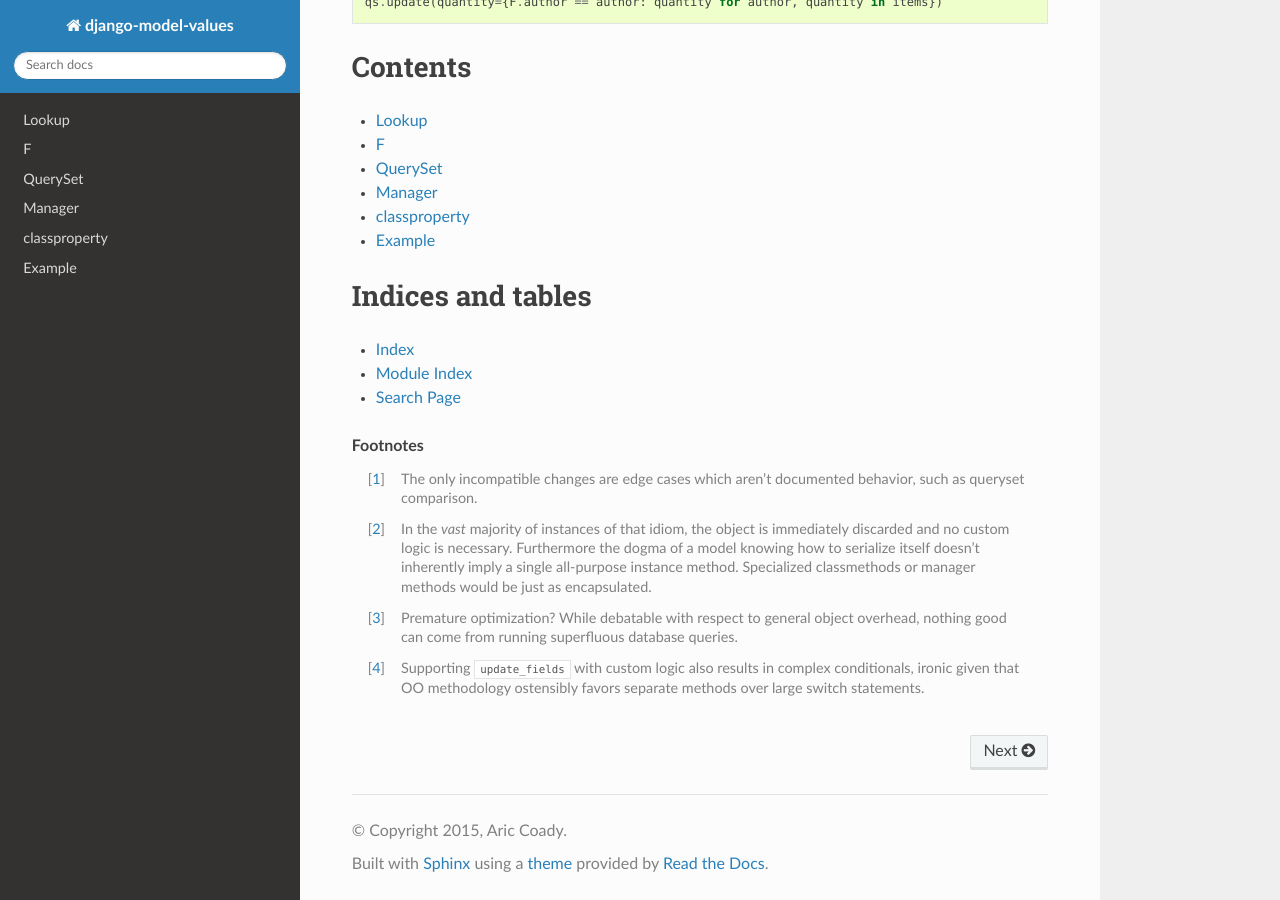
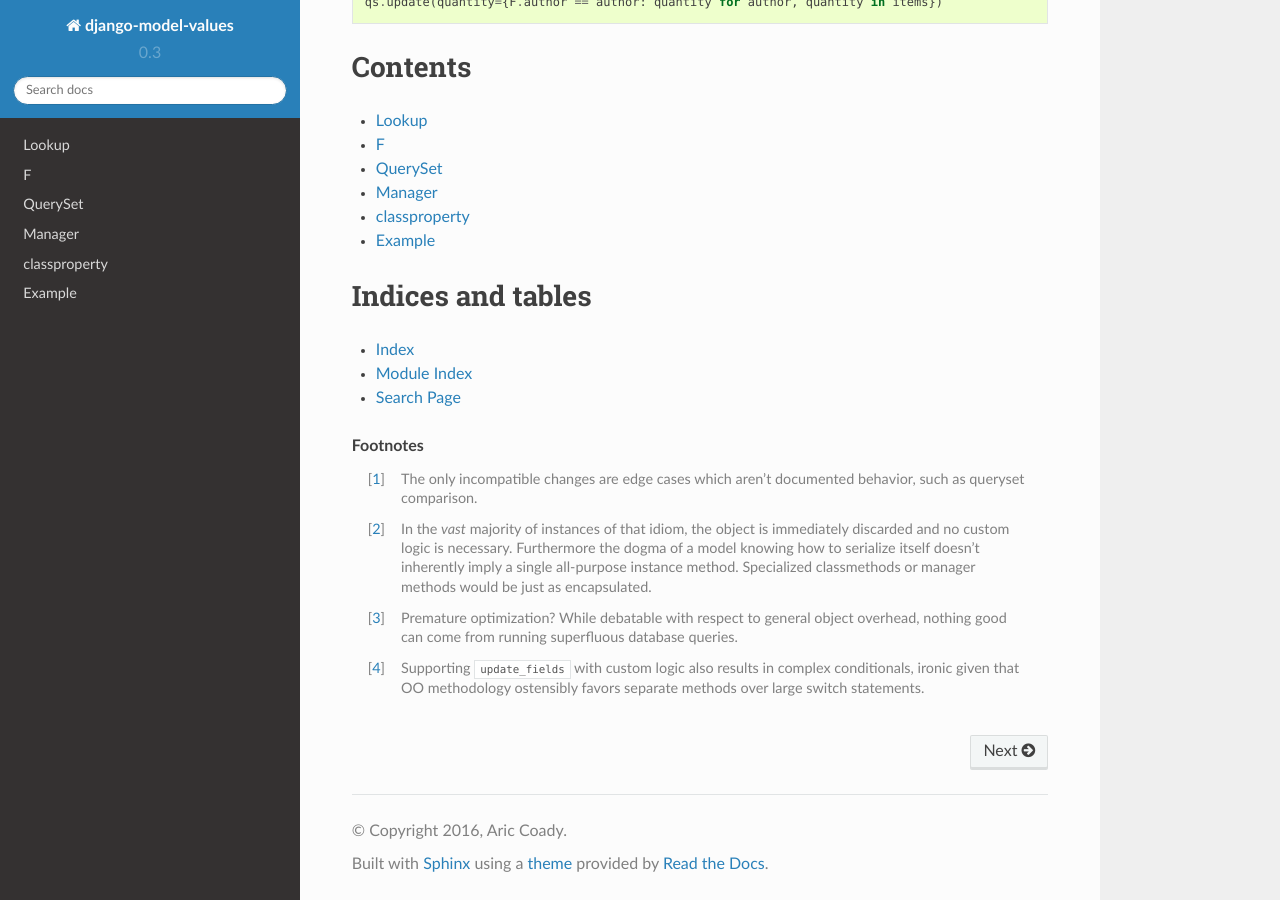
Before and after one commit to coady/django-model-values, a Sphinx documentation site: the page built from docs/index.rst, in a window 1280 px wide and 900 px high, scrolled down 5068 px. Built offline with Sphinx 7.4.7 and the Read the Docs theme 2.0.0, drawn with Linux system fonts in a browser that asks for light colours; the version number could not be read and is left out; the version number is read from the project's files by our own code.

Commit message:
Copyright update and install dependency fix.

```diff
--- a/docs/conf.py
+++ b/docs/conf.py
@@ -51,7 +51,7 @@
 
 # General information about the project.
 project = u'django-model-values'
-copyright = u'2015, Aric Coady'
+copyright = u'2016, Aric Coady'
 author = u'Aric Coady'
 
 # The version info for the project you're documenting, acts as replacement for
--- a/setup.py
+++ b/setup.py
@@ -1,9 +1,8 @@
 from setuptools import setup
-import model_values
 
 setup(
     name='django-model-values',
-    version=model_values.__version__,
+    version='0.3',
     description='Taking the O out of ORM.',
     long_description=open('README.rst').read(),
     author='Aric Coady',
```
Also changed, not shown: LICENSE.txt, 1 other file.
